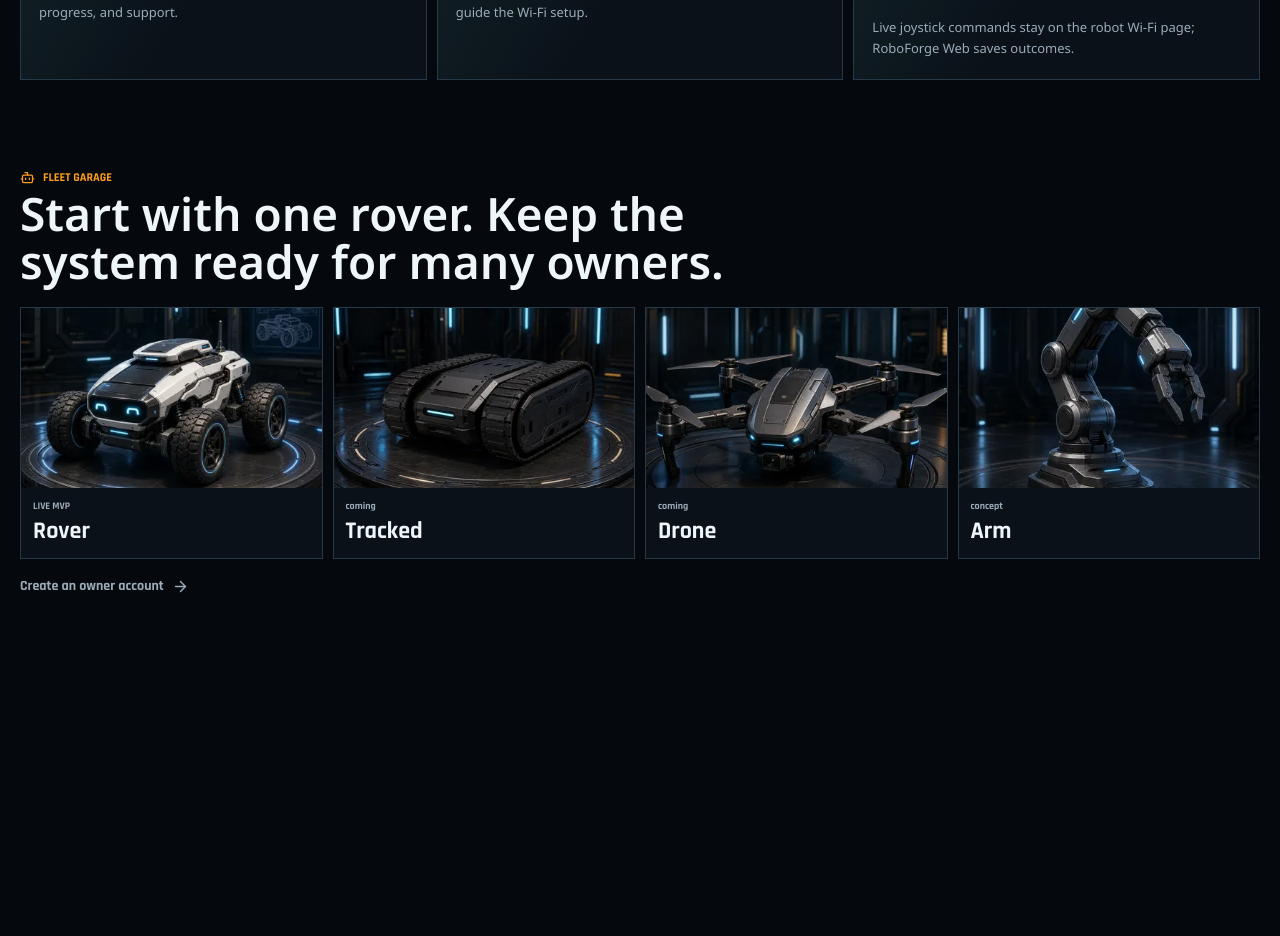
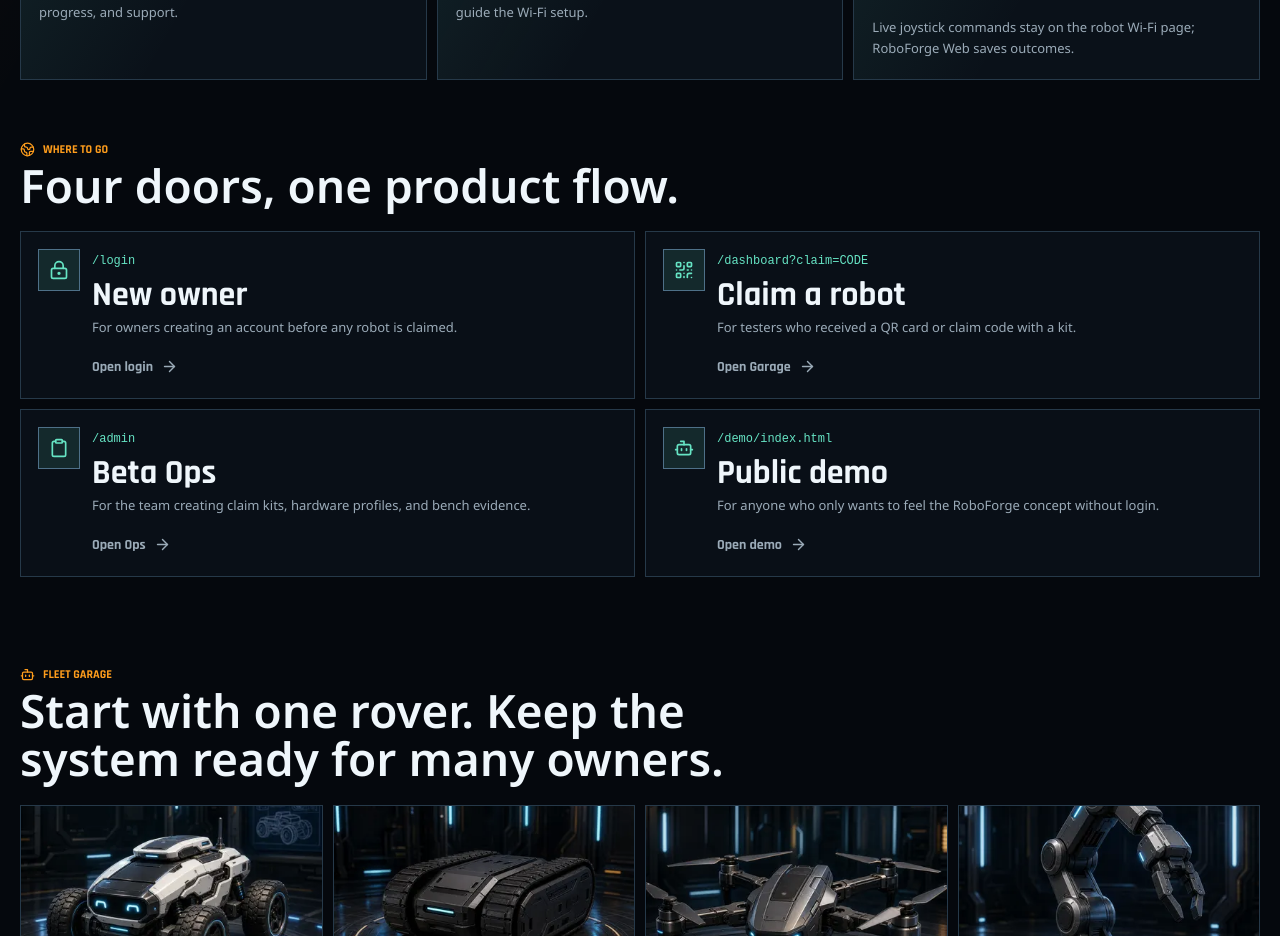
Before and after one commit to akkpol/roboforge-mvp, a Next.js app in the folder web/: page / in a window 1280 px wide. Shown: the part 1140-2076 px from the top of the page. Before the commit the page ends 1791 px from the top, so only its background shows below. Built offline with nearby package versions, Linux system fonts and the light colour scheme.

Commit message:
Clarify beta entry points on landing

```diff
--- a/web/src/app/globals.css
+++ b/web/src/app/globals.css
@@ -1066,6 +1066,7 @@
 
 .fleet-band,
 .entry-flow,
+.route-map,
 .dashboard-section {
   width: min(1240px, calc(100% - 32px));
   margin: 0 auto;
@@ -1127,6 +1128,57 @@
 }
 
 .entry-flow__card p {
+  color: var(--muted);
+  font-family: "Noto Sans Thai", Rajdhani, sans-serif;
+  font-size: 13px;
+  line-height: 1.65;
+}
+
+.route-map {
+  padding-top: 6px;
+}
+
+.route-map__grid {
+  display: grid;
+  gap: 10px;
+}
+
+.route-map__item {
+  display: grid;
+  grid-template-columns: 42px minmax(0, 1fr);
+  gap: 12px;
+  min-height: 168px;
+  padding: 17px;
+  border: 1px solid var(--line);
+  background: var(--surface-panel-glass);
+}
+
+.route-map__icon {
+  display: grid;
+  width: 42px;
+  height: 42px;
+  place-items: center;
+  border: 1px solid var(--line-bright);
+  color: var(--accent-2);
+  background: color-mix(in srgb, var(--accent-2), transparent 88%);
+}
+
+.route-map__item code {
+  display: inline-block;
+  max-width: 100%;
+  color: var(--accent-2);
+  font-size: 12px;
+  overflow-wrap: anywhere;
+}
+
+.route-map__item h3 {
+  margin: 8px 0 6px;
+  font-size: clamp(24px, 4vw, 34px);
+  line-height: 1;
+}
+
+.route-map__item p {
+  margin-bottom: 12px;
   color: var(--muted);
   font-family: "Noto Sans Thai", Rajdhani, sans-serif;
   font-size: 13px;
@@ -2865,6 +2917,10 @@
     grid-template-columns: repeat(3, minmax(0, 1fr));
   }
 
+  .route-map__grid {
+    grid-template-columns: repeat(2, minmax(0, 1fr));
+  }
+
   .setup-alert {
     grid-template-columns: minmax(0, 1fr) minmax(260px, 0.55fr);
     align-items: center;
--- a/web/src/app/page.tsx
+++ b/web/src/app/page.tsx
@@ -2,6 +2,7 @@
   ArrowRight,
   Bot,
   CircuitBoard,
+  Clipboard,
   Gamepad2,
   Globe2,
   LockKeyhole,
@@ -37,6 +38,7 @@
 }
 
 const entryIcons = [LockKeyhole, QrCode, Gamepad2] as const;
+const routeIcons = [LockKeyhole, QrCode, Clipboard, Bot] as const;
 
 const homeCopy = {
   en: {
@@ -67,6 +69,40 @@
             "Live joystick commands stay on the robot Wi-Fi page; RoboForge Web saves outcomes.",
           label: "03 Local Cockpit",
           title: "Drive only after connection",
+        },
+      ],
+    },
+    routes: {
+      eyebrow: "WHERE TO GO",
+      title: "Four doors, one product flow.",
+      items: [
+        {
+          body: "For owners creating an account before any robot is claimed.",
+          cta: "Open login",
+          href: "/login",
+          label: "/login",
+          title: "New owner",
+        },
+        {
+          body: "For testers who received a QR card or claim code with a kit.",
+          cta: "Open Garage",
+          href: "/dashboard",
+          label: "/dashboard?claim=CODE",
+          title: "Claim a robot",
+        },
+        {
+          body: "For the team creating claim kits, hardware profiles, and bench evidence.",
+          cta: "Open Ops",
+          href: "/admin",
+          label: "/admin",
+          title: "Beta Ops",
+        },
+        {
+          body: "For anyone who only wants to feel the RoboForge concept without login.",
+          cta: "Open demo",
+          href: "/demo/index.html",
+          label: "/demo/index.html",
+          title: "Public demo",
         },
       ],
     },
@@ -123,6 +159,40 @@
             "คำสั่ง joystick จริงอยู่บนหน้า Wi-Fi ของหุ่น ส่วน RoboForge Web เก็บผลลัพธ์และความคืบหน้า",
           label: "03 Local Cockpit",
           title: "ขับเมื่อเชื่อมต่อแล้ว",
+        },
+      ],
+    },
+    routes: {
+      eyebrow: "ต้องเข้าเว็บไหน",
+      title: "มี 4 ประตู แต่ flow เดียวกัน",
+      items: [
+        {
+          body: "สำหรับเจ้าของที่เริ่มสมัครหรือเข้าสู่ระบบก่อนมีหุ่นจริง",
+          cta: "เปิด login",
+          href: "/login",
+          label: "/login",
+          title: "เจ้าของใหม่",
+        },
+        {
+          body: "สำหรับคนที่ได้ QR card หรือ claim code มากับคิตเบต้า",
+          cta: "เปิด Garage",
+          href: "/dashboard",
+          label: "/dashboard?claim=CODE",
+          title: "Claim หุ่น",
+        },
+        {
+          body: "สำหรับทีมที่สร้างคิต กรอก hardware profile และเก็บผล bench test",
+          cta: "เปิด Ops",
+          href: "/admin",
+          label: "/admin",
+          title: "ทีมเบต้า",
+        },
+        {
+          body: "สำหรับคนที่อยากลองฟีล RoboForge ก่อน โดยยังไม่ต้อง login",
+          cta: "เปิดเดโม",
+          href: "/demo/index.html",
+          label: "/demo/index.html",
+          title: "เดโมสาธารณะ",
         },
       ],
     },
@@ -282,6 +352,36 @@
         </div>
       </section>
 
+      <section className="route-map" aria-label="RoboForge route map">
+        <div className="section-heading">
+          <span className="eyebrow">
+            <Globe2 size={15} /> {copy.routes.eyebrow}
+          </span>
+          <h2>{copy.routes.title}</h2>
+        </div>
+        <div className="route-map__grid">
+          {copy.routes.items.map((item, index) => {
+            const Icon = routeIcons[index];
+
+            return (
+              <article className="route-map__item" key={item.href}>
+                <span className="route-map__icon">
+                  <Icon size={20} />
+                </span>
+                <div>
+                  <code>{item.label}</code>
+                  <h3>{item.title}</h3>
+                  <p>{item.body}</p>
+                  <Link className="text-command" href={item.href}>
+                    {item.cta} <ArrowRight size={17} />
+                  </Link>
+                </div>
+              </article>
+            );
+          })}
+        </div>
+      </section>
+
       <section className="fleet-band" aria-label="RoboForge fleet roadmap">
         <div className="section-heading">
           <span className="eyebrow">
```
Also changed, not shown: 1 other file (tests, documents, lock files or other folders).
